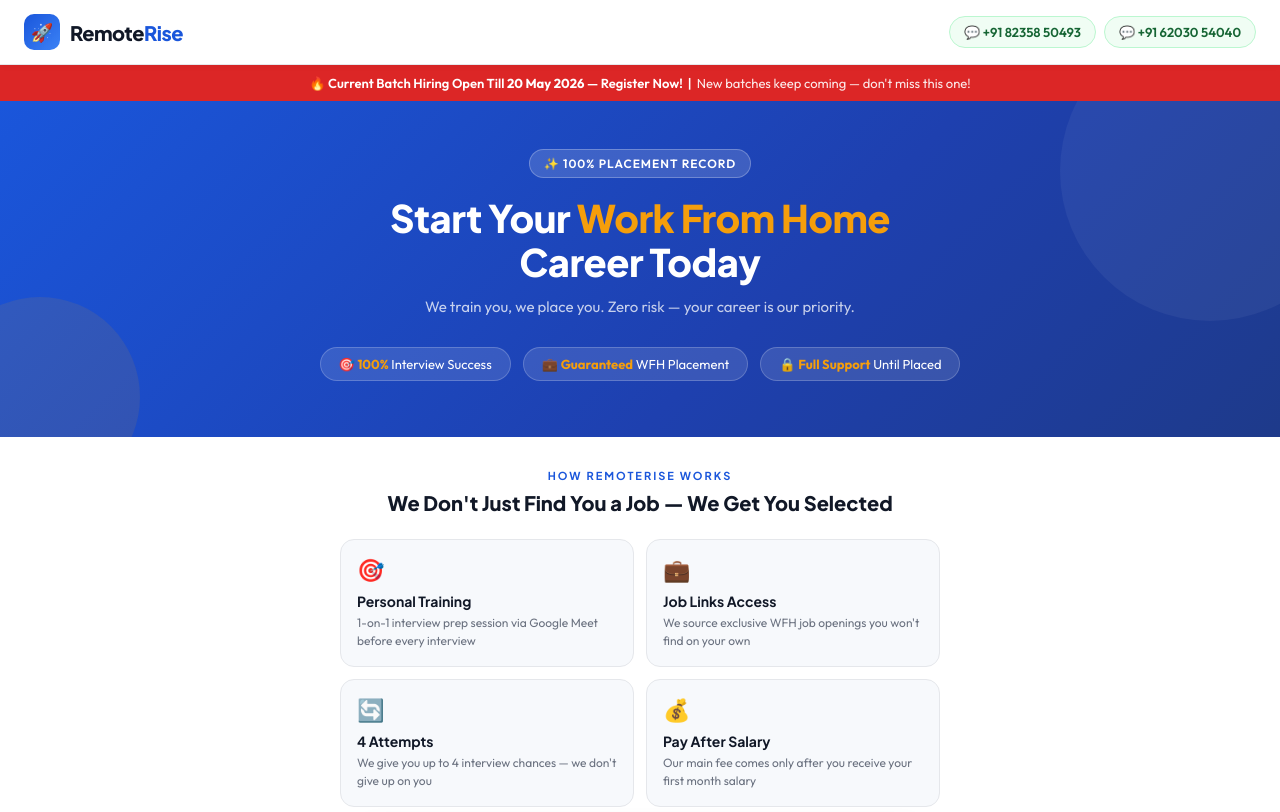
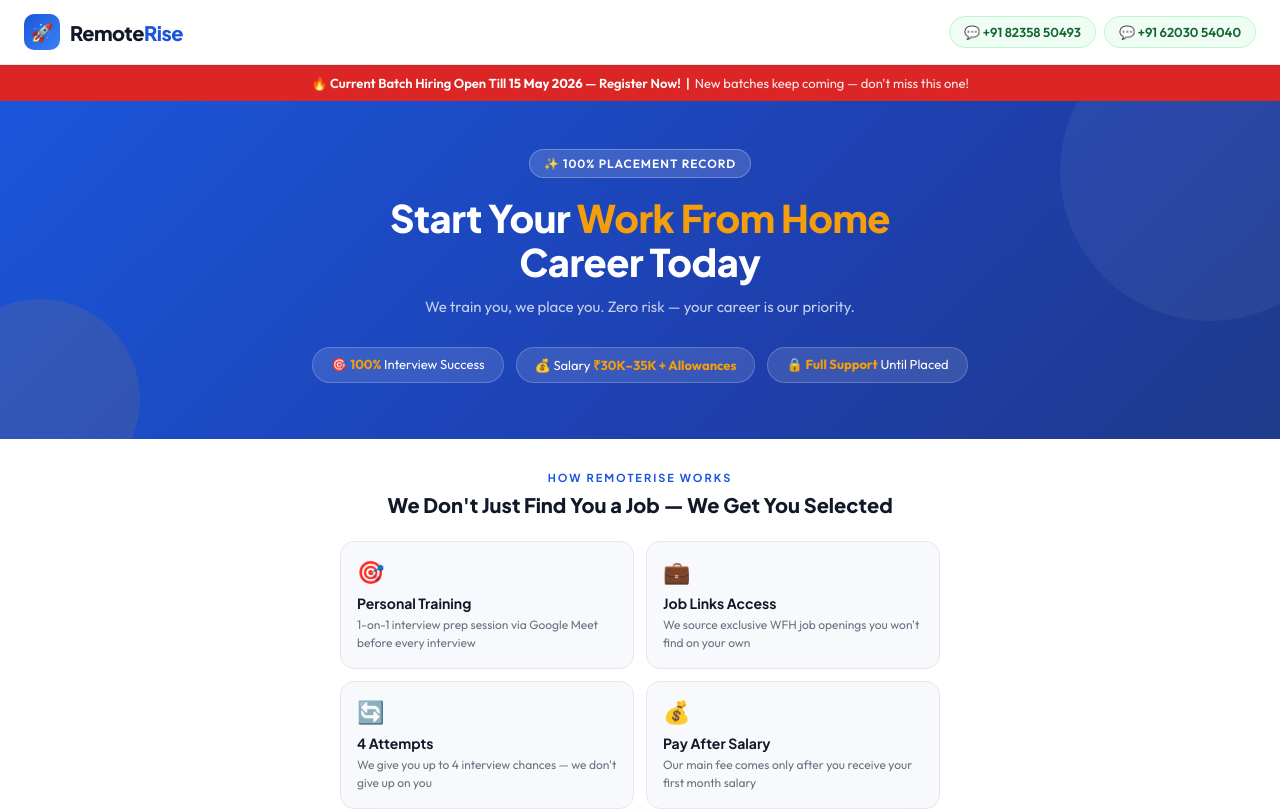
Before and after one commit to abhishekksit22-cmd/remoterise, a website: page public/index.html in a window 1280 px wide. Shown: the top 812 px of the page. Drawn offline with Linux system fonts and the light colour scheme.

Commit message:
Restore salary display, update date to 15 May

```diff
--- a/public/index.html
+++ b/public/index.html
@@ -15,14 +15,14 @@
     <a href="https://wa.me/916203054040" class="nav-contact" target="_blank">💬 +91 62030 54040</a>
   </div>
 </nav>
-<div class="hiring-banner"><p>🔥 Current Batch Hiring Open Till <strong>20 May 2026</strong> — Register Now! &nbsp;|&nbsp; <span style="font-weight:400;opacity:.9">New batches keep coming — don't miss this one!</span></p></div>
+<div class="hiring-banner"><p>🔥 Current Batch Hiring Open Till <strong>15 May 2026</strong> — Register Now! &nbsp;|&nbsp; <span style="font-weight:400;opacity:.9">New batches keep coming — don't miss this one!</span></p></div>
 <div class="hero">
   <div class="hero-badge">✨ 100% Placement Record</div>
   <h1>Start Your <span>Work From Home</span><br>Career Today</h1>
   <p>We train you, we place you. Zero risk — your career is our priority.</p>
   <div class="stats-row">
     <div class="stat-pill">🎯 <strong>100%</strong> Interview Success</div>
-    <div class="stat-pill">💼 <strong>Guaranteed</strong> WFH Placement</div>
+    <div class="stat-pill">💰 Salary <strong>₹30K–35K + Allowances</strong></div>
     <div class="stat-pill">🔒 <strong>Full Support</strong> Until Placed</div>
   </div>
 </div>
```
